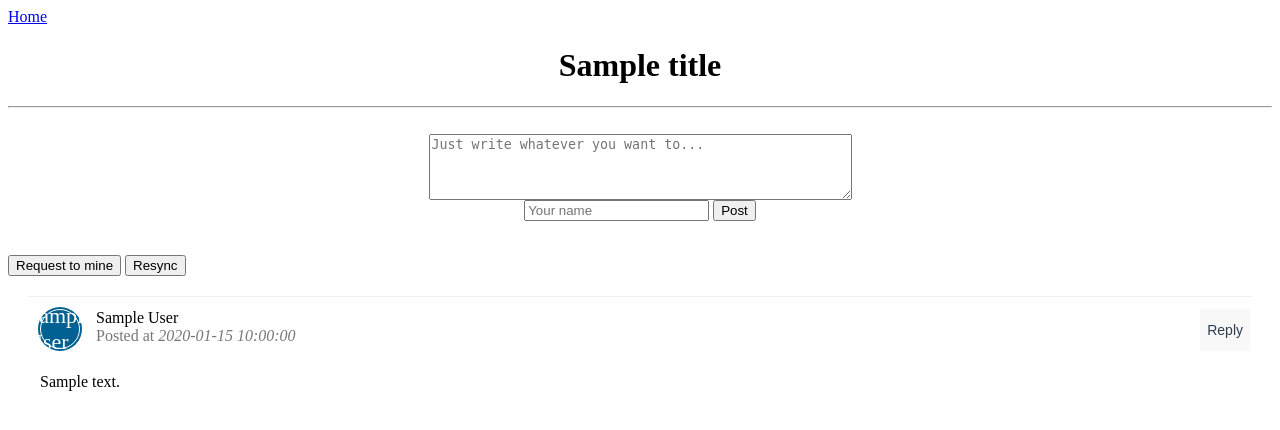
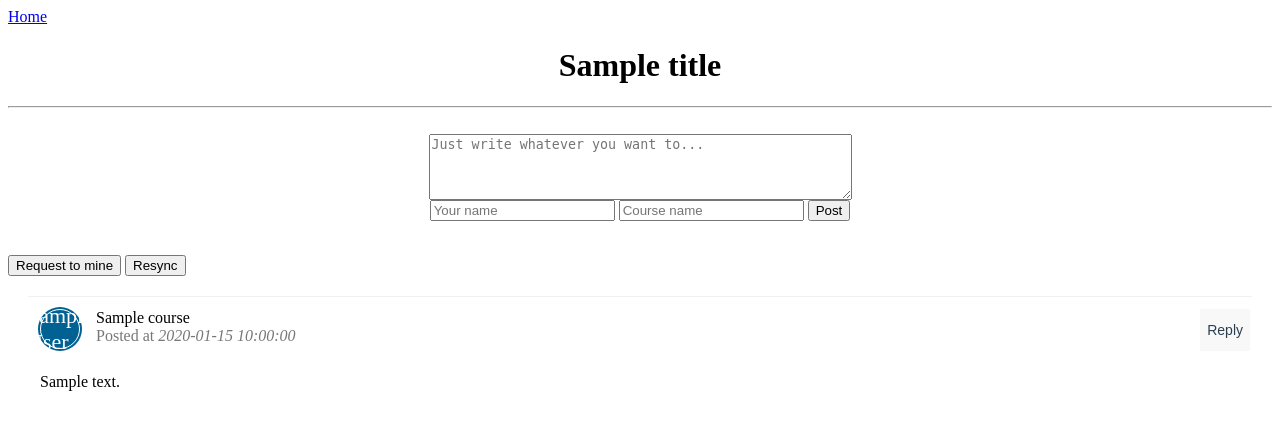
Before and after one commit to abhishek8899/Blockchain-based-Course-Review-System, a Flask app: template python_blockchain_app-ibm_blockchain_post-2/app/templates/index.html in a window 1280 px wide. Shown: the top 430 px of the page. Run offline with Flask 2, Linux system fonts and the light colour scheme; the template is opened without the code that fills it: most values are stand-ins (such as "Sample title", 1, 10 or a date in 2020).

Commit message:
Added course selection

```diff
--- a/python_blockchain_app-ibm_blockchain_post-2/app/templates/index.html
+++ b/python_blockchain_app-ibm_blockchain_post-2/app/templates/index.html
@@ -9,6 +9,7 @@
 	    <textarea name="content" rows="4" cols="50" placeholder="Just write whatever you want to..."></textarea>
 	    <br>
 	    <input type="text" name="author" placeholder="Your name">
+	    <input type="text" name="course" placeholder="Course name">
 	    <input type="submit" value="Post">
 	</form>
 	</center>
@@ -25,7 +26,7 @@
 	   <div class="post_box-header">
 	      <div class="post_box-options"><button class="option-btn">Reply</button></div>
 	      <div style="background: rgb(0, 97, 146) none repeat scroll 0% 0%; box-shadow: rgb(0, 97, 146) 0px 0px 0px 2px;" class="post_box-avatar">{{post.author[0]}}</div>
-	      <div class="name-header">{{post.author}}</div>
+	      <div class="name-header">{{post.course}}</div>
 	      <div class="post_box-subtitle"> Posted at <i>{{readable_time(post.timestamp)}}</i></div>
 	   </div>
 	   <div>
```
